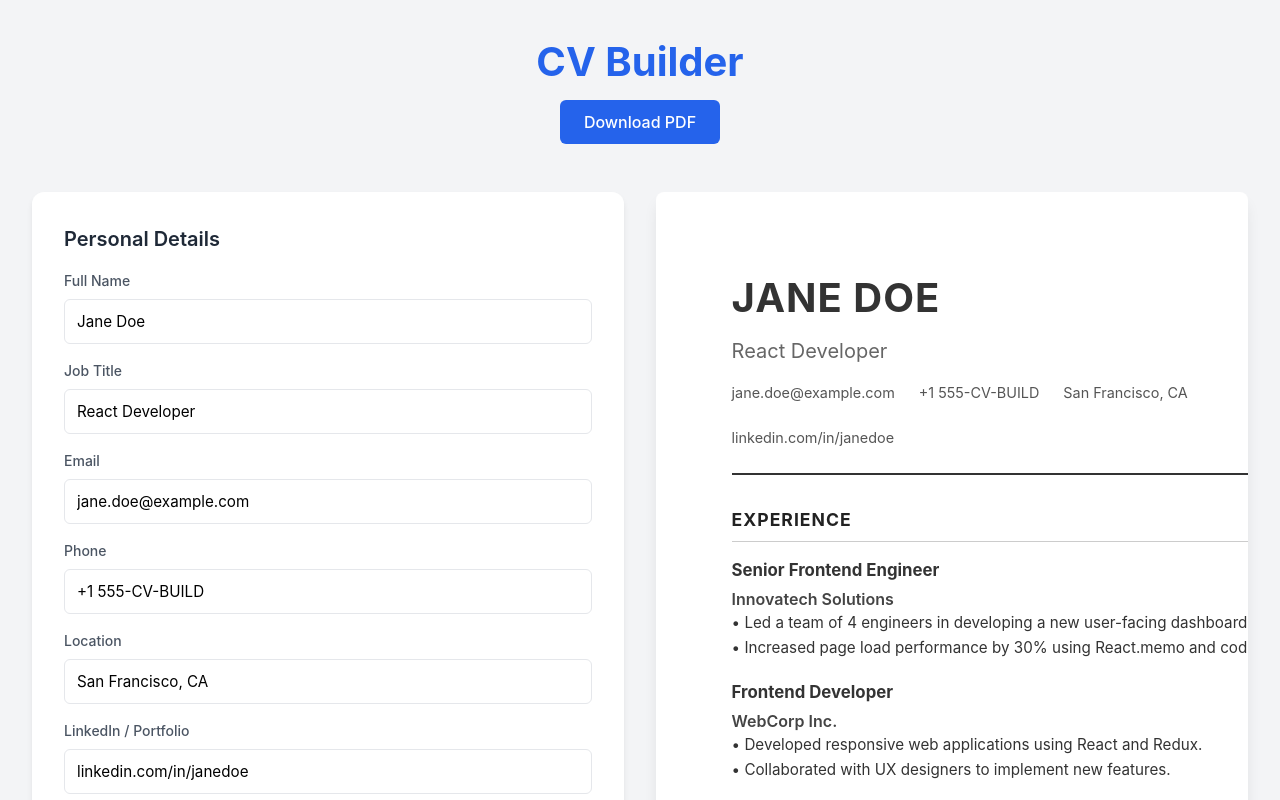
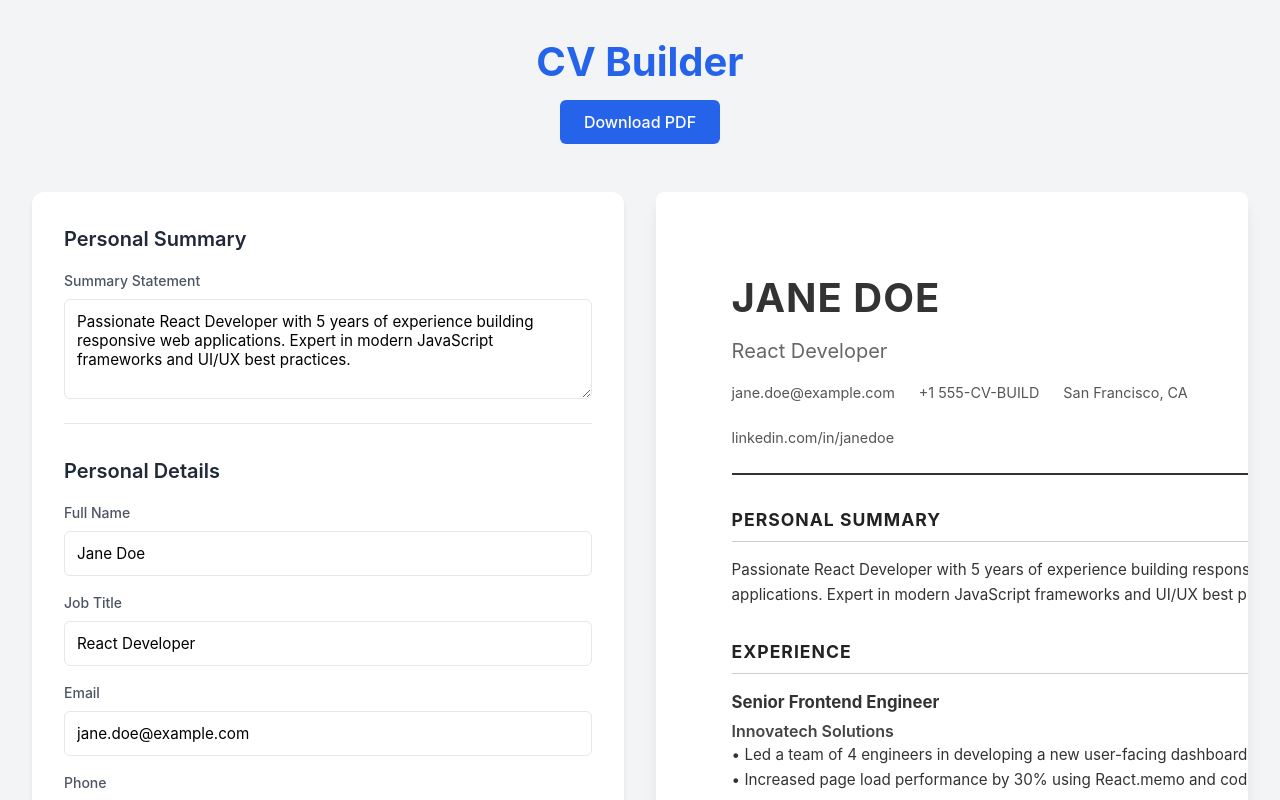
Before and after one commit to Mercysassy/cvbuilder, a React app: page / in a window 1280 px wide. Shown: the top 800 px of the page. Built offline with nearby package versions, Linux system fonts and the light colour scheme; the HTML template or start-up script is replaced by a standard one.

Commit message:
feat: Initialize CV Builder application with React components for form input, CV preview, and initial data structure.

```diff
--- a/src/components/CVForm.jsx
+++ b/src/components/CVForm.jsx
@@ -3,6 +3,19 @@ import React from 'react';
 const CVForm = ({ cvData, onChange, onAddExperience, onRemoveExperience, onAddEducation, onRemoveEducation }) => {
     return (
         <div className="cv-form">
+            <div className="form-section">
+                <h2>Personal Summary</h2>
+                <div className="input-group">
+                    <label>Summary Statement</label>
+                    <textarea
+                        value={cvData.personal.summary}
+                        onChange={(e) => onChange('personal', 'summary', e.target.value)}
+                        placeholder="Brief summary of your professional background and goals..."
+                        style={{ minHeight: '100px' }}
+                    />
+                </div>
+            </div>
+
             <div className="form-section">
                 <h2>Personal Details</h2>
                 <div className="input-group">
--- a/src/components/CVPreview.jsx
+++ b/src/components/CVPreview.jsx
@@ -47,6 +47,14 @@ const CVPreview = React.forwardRef(({ cvData }, ref) => {
             <div className="cv-page" ref={ref}>
                 <Header personal={cvData.personal} />
 
+                {cvData.personal.summary && (
+                    <Section title="Personal Summary">
+                        <div className="entry-description">
+                            {cvData.personal.summary}
+                        </div>
+                    </Section>
+                )}
+
                 <Section title="Experience">
                     {cvData.experience.map(exp => (
                         <WorkEntry key={exp.id} entry={exp} />
--- a/src/data/initialState.js
+++ b/src/data/initialState.js
@@ -5,7 +5,8 @@ export const initialCVData = {
         email: "jane.doe@example.com",
         phone: "+1 555-CV-BUILD",
         linkedin: "linkedin.com/in/janedoe",
-        location: "San Francisco, CA"
+        location: "San Francisco, CA",
+        summary: "Passionate React Developer with 5 years of experience building responsive web applications. Expert in modern JavaScript frameworks and UI/UX best practices."
     },
     experience: [
         {
```
